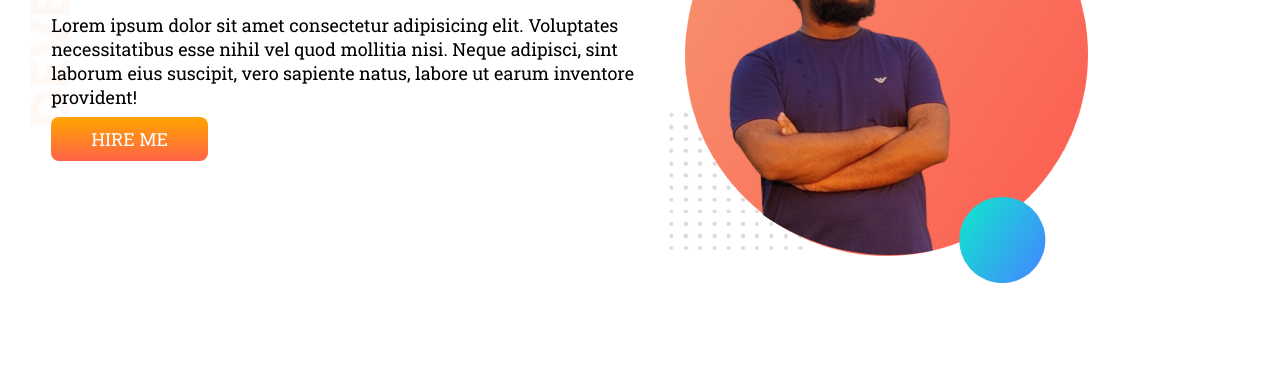
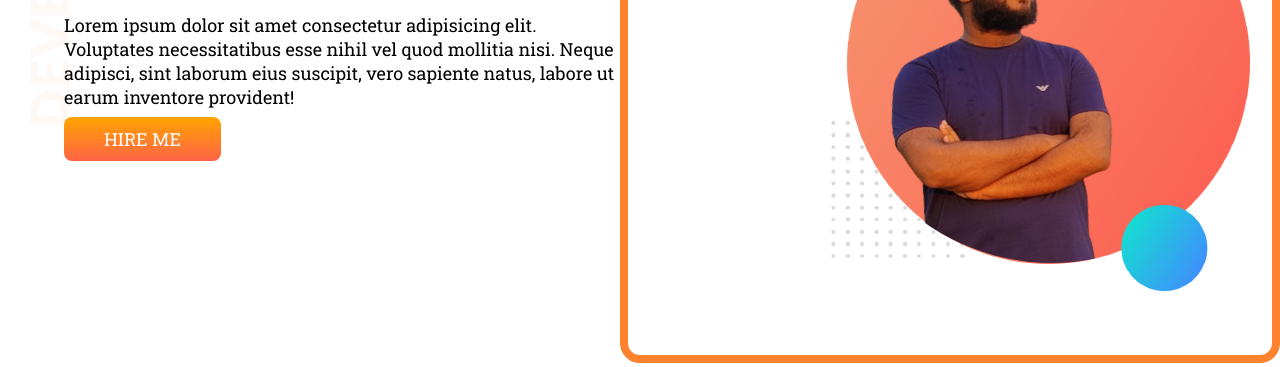
Before and after one commit to alfa22git/Developer-Protfulio, a plain HTML site: page index.html in a window 1280 px wide. Shown: the part 234-601 px from the top of the page. Drawn offline with Linux system fonts and the light colour scheme.

Commit message:
Done Header Section.

```diff
--- a/style.css
+++ b/style.css
@@ -6,7 +6,7 @@ body{
 
 .header_Section{
     display: flex;
-    margin-bottom: 20px;
+    margin-bottom: 5px;
     background-image: url(images/top-banner.png);
     background-repeat: no-repeat;
 
@@ -19,7 +19,7 @@ body{
 .header_text{
     /* border: 8px solid greenyellow;
     border-radius: 20px; */
-    padding-left: 4%;
+    padding-left: 5%;
     width: 50%;
 
 }
@@ -39,6 +39,7 @@ body{
     background-image:linear-gradient(orange,tomato);
     padding: 10px 40px;
     border-radius: 8px;
+
 }
 
 .user_name{
@@ -47,11 +48,11 @@ body{
 }
 
 .header_image{
-    /* border: 8px solid rgb(255, 130, 47);
-    border-radius: 20px; */
-
-    width: 50%;
-
+    border: 8px solid rgb(255, 130, 47);
+    border-radius: 20px;
+    width: 40%;
+    padding: 0px 0px 0px 200px;
+    /* padding :  top= 0px , right = 0px, bottom = 0px, left = 200px */
 }
 
 
```
